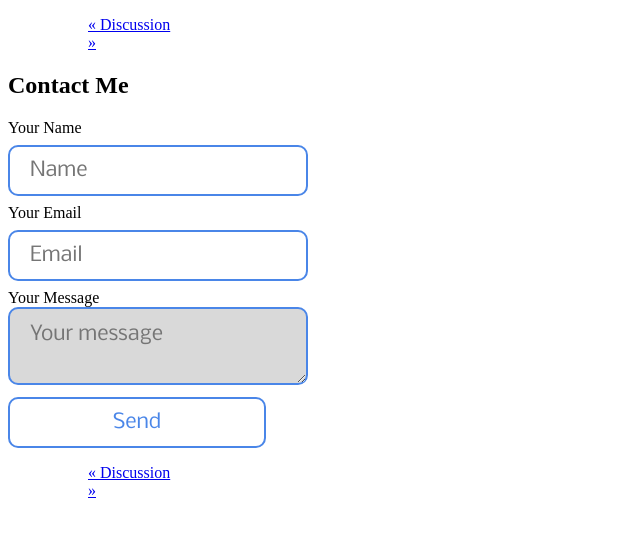
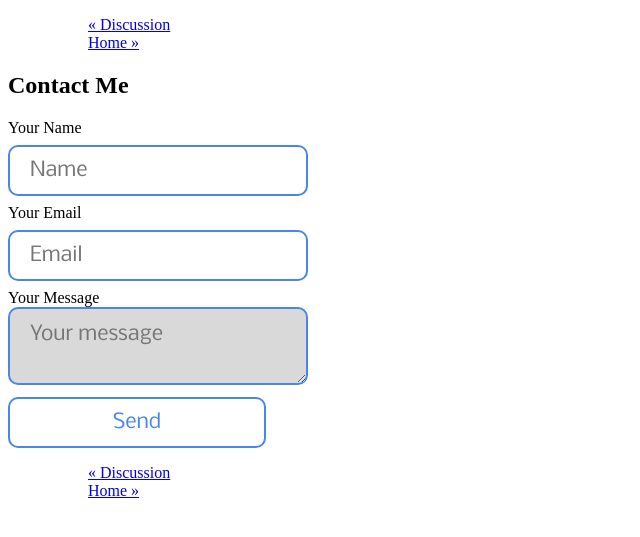
Before and after one commit to trebor2/trebor2.github.io, a Jekyll site: the page built from _posts/2016-11-13-contact.md, in a window 1280 px wide. Shown: the top 537 px of the page, without its empty margins (0-640 px from the left). Built offline with Jekyll 4.4.1, drawn with Linux system fonts in a browser that asks for light colours.

Commit message:
Update post.html

```diff
--- a/_layouts/post.html
+++ b/_layouts/post.html
@@ -13,8 +13,12 @@ layout: page
         <div class="button0"><a href="{{site.baseurl}}{{previous.url}}">&laquo; {{titlep}}</a></div>
         {% if page.next %}
             {% assign next = page.next %}
+            {% assign titlen = next.title %}
+        {%else%}
+            {% assign next = index.html%}
+            {% assign titlen = "Home" %}
         {% endif %}
-        <div class="button0"><a href="{{site.baseurl}}{{next.url}}">{{next.title}} &raquo;</a></div>
+        <div class="button0"><a href="{{site.baseurl}}{{next.url}}">{{titlen}} &raquo;</a></div>
     </ul>
 </ul>
 {{ content }}
@@ -30,7 +34,11 @@ layout: page
         <div class="button0"><a href="{{site.baseurl}}{{previous.url}}">&laquo; {{titlep}}</a></div>
         {% if page.next %}
             {% assign next = page.next %}
+            {% assign titlen = next.title %}
+        {%else%}
+            {% assign next = index.html%}
+            {% assign titlen = "Home" %}
         {% endif %}
-        <div class="button0"><a href="{{site.baseurl}}{{next.url}}">{{next.title}} &raquo;</a></div>
+        <div class="button0"><a href="{{site.baseurl}}{{next.url}}">{{titlen}} &raquo;</a></div>
     </ul>
 </ul>
```
